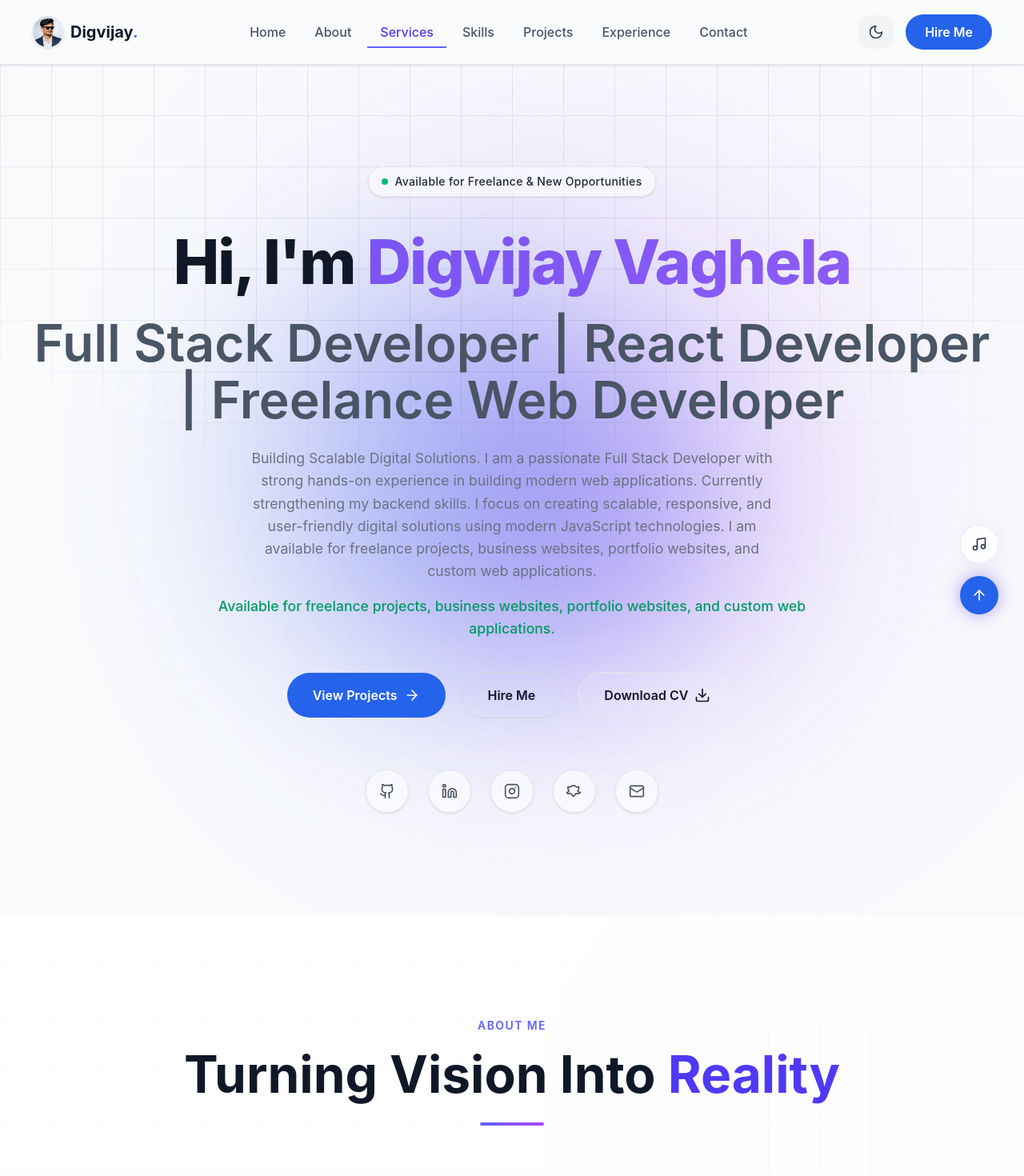
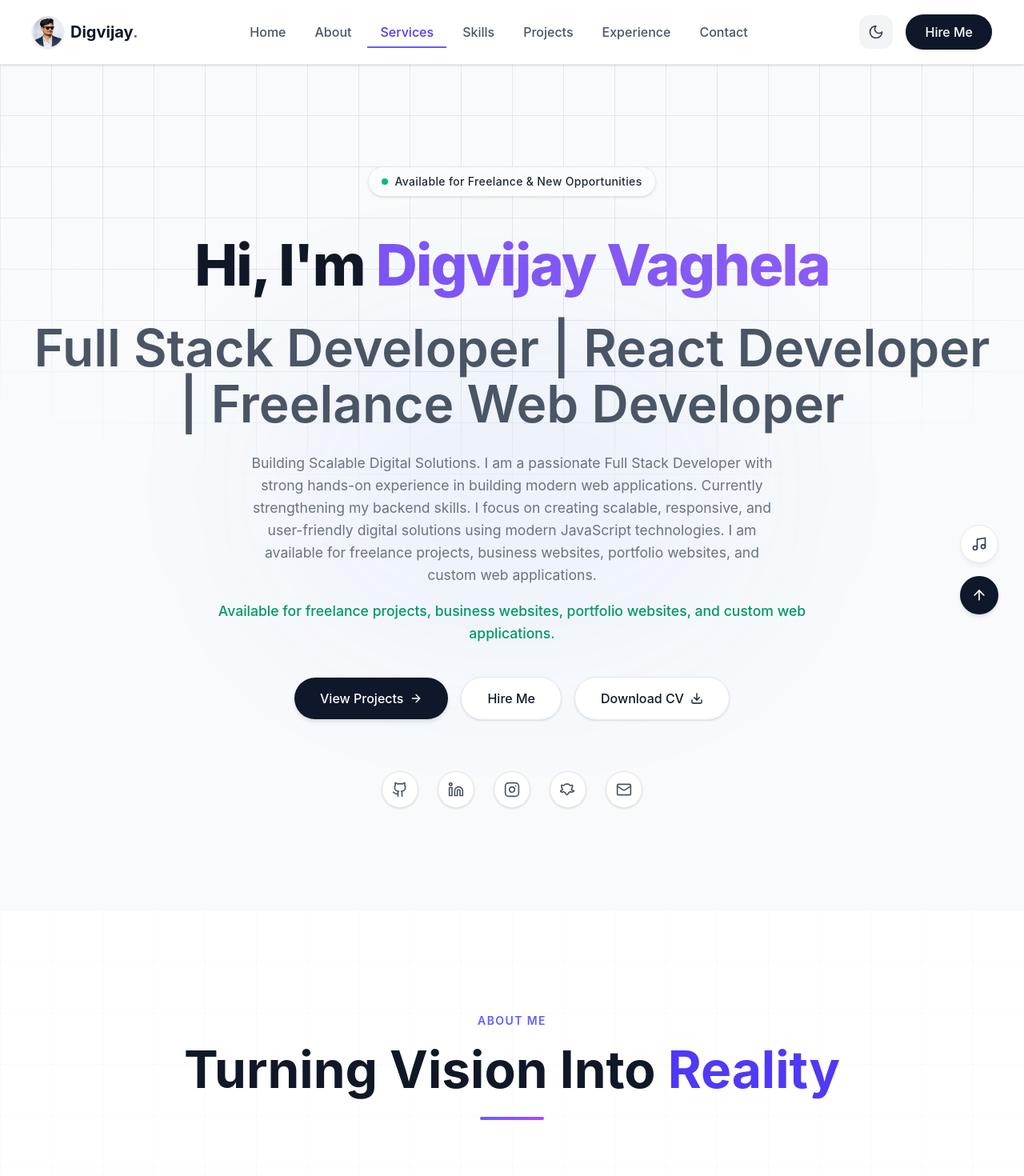
Before and after one commit to digvijayvaghelaa04/Portfolio-Dv, a React (Vite) app: page / in a window 1280 px wide. Shown: the top 1470 px of the page at 80% size. Built offline with nearby package versions, Linux system fonts and the light colour scheme.

Commit message:
Revert theme to clean minimal style and improve component design

```diff
--- a/src/app/components/Footer.tsx
+++ b/src/app/components/Footer.tsx
@@ -32,8 +32,6 @@ export function Footer() {
 
   return (
     <footer className="relative bg-[#0F172A] border-t border-white/10 overflow-hidden transition-colors duration-500">
-      {/* Background Glow */}
-      <div className="absolute inset-0 bg-[radial-gradient(ellipse_at_top,_var(--tw-gradient-stops))] from-[var(--primary)]/10 via-transparent to-transparent opacity-60" />
 
       <div className="relative z-10 container-fluid py-16">
         <div className="grid md:grid-cols-2 lg:grid-cols-4 gap-12 mb-12">
@@ -62,7 +60,7 @@ export function Footer() {
                     aria-label={social.label}
                     whileHover={{ scale: 1.1, y: -2 }}
                     whileTap={{ scale: 0.95 }}
-                    className="w-12 h-12 bg-white/5 border border-white/10 rounded-xl flex items-center justify-center hover:bg-[var(--primary)] hover:border-[var(--primary)] transition-all duration-300 group shadow-sm hover:shadow-[0_0_20px_rgba(108,76,241,0.6)] hover:-translate-y-1"
+                    className="w-12 h-12 bg-white/5 border border-white/10 rounded-xl flex items-center justify-center hover:bg-[var(--primary)] hover:border-[var(--primary)] transition-all duration-300 group shadow-sm hover:shadow-md hover:-translate-y-1"
                   >
                     <social.icon className="w-5 h-5 text-gray-400 group-hover:text-white transition-colors" />
                   </motion.a>
@@ -162,7 +160,7 @@ export function Footer() {
         viewport={{ once: false }}
         whileHover={{ scale: 1.1, y: -2 }}
         whileTap={{ scale: 0.9 }}
-        className="fixed bottom-8 right-8 w-12 h-12 bg-[var(--primary)] text-white rounded-full flex items-center justify-center shadow-[0_0_20px_rgba(108,76,241,0.5)] hover:bg-[var(--accent-blue)] transition-all duration-300 z-40 hover:shadow-[0_0_30px_rgba(108,76,241,0.8)]"
+        className="fixed bottom-8 right-8 w-12 h-12 bg-[var(--text-main)] text-white rounded-full flex items-center justify-center shadow-md hover:bg-[var(--primary)] transition-all duration-300 z-40 hover:shadow-lg"
       >
         <ArrowUp className="w-5 h-5" />
       </motion.button>
--- a/src/app/components/MusicPlayer.tsx
+++ b/src/app/components/MusicPlayer.tsx
@@ -98,7 +98,7 @@ export function MusicPlayer() {
             animate={{ opacity: 1, scale: 1, y: 0 }}
             exit={{ opacity: 0, scale: 0.8, y: 20 }}
             transition={{ duration: 0.3, type: 'spring', bounce: 0.4 }}
-            className="glass-card p-5 rounded-3xl w-64 shadow-2xl dark:shadow-[0_0_40px_rgba(108,76,241,0.2)] border border-[var(--primary)]/20 pointer-events-auto"
+            className="glass-card p-5 rounded-3xl w-64 shadow-md border border-gray-200 dark:border-[var(--border-light)] pointer-events-auto"
           >
             <div className="flex items-center justify-between mb-4">
               <div className="flex items-center gap-3">
@@ -119,7 +119,7 @@ export function MusicPlayer() {
             <div className="flex items-center gap-4 mb-5">
               <button
                 onClick={togglePlay}
-                className="w-12 h-12 flex-shrink-0 rounded-full bg-gradient-to-tr from-[var(--primary)] to-[var(--accent-blue)] text-white flex items-center justify-center hover:shadow-[0_0_20px_rgba(108,76,241,0.5)] transition-all shadow-lg hover:scale-105 active:scale-95"
+                className="w-12 h-12 flex-shrink-0 rounded-full bg-[var(--text-main)] text-white flex items-center justify-center hover:bg-[var(--primary)] transition-all shadow-sm hover:shadow-md hover:scale-105 active:scale-95"
                 aria-label={isPlaying ? "Pause music" : "Play music"}
               >
                 {isPlaying ? <Pause className="w-5 h-5 fill-current" /> : <Play className="w-5 h-5 ml-1 fill-current" />}
@@ -129,7 +129,7 @@ export function MusicPlayer() {
                 <div className="h-1.5 bg-gray-200 dark:bg-white/10 rounded-full overflow-hidden w-full relative">
                    {isPlaying ? (
                      <motion.div
-                       className="absolute top-0 left-0 bottom-0 bg-gradient-to-r from-[var(--primary)] to-[var(--accent-blue)] rounded-full w-full"
+                       className="absolute top-0 left-0 bottom-0 bg-[var(--primary)] rounded-full w-full"
                        animate={{ x: ['-100%', '100%'] }}
                        transition={{ duration: 3, repeat: Infinity, ease: 'linear' }}
                      />
@@ -168,17 +168,16 @@ export function MusicPlayer() {
         onClick={() => setIsOpen(!isOpen)}
         whileHover={{ scale: 1.1 }}
         whileTap={{ scale: 0.9 }}
-        className={`w-12 h-12 rounded-full flex items-center justify-center shadow-lg transition-all duration-300 relative pointer-events-auto ${
+        className={`w-12 h-12 rounded-full flex items-center justify-center shadow-sm hover:shadow-md transition-all duration-300 relative pointer-events-auto ${
           isOpen || isPlaying
-            ? 'bg-[var(--primary)] text-white shadow-[0_0_20px_rgba(108,76,241,0.5)] border-none'
-            : 'glass-card text-gray-700 dark:text-gray-300 hover:text-[var(--primary)] hover:border-[var(--primary)]/50'
+            ? 'bg-[var(--text-main)] text-white border-none'
+            : 'glass-card text-gray-700 dark:text-gray-300 hover:text-[var(--primary)] border border-gray-200 dark:border-white/10'
         }`}
         aria-label="Toggle music player"
       >
         <Music className="w-5 h-5" />
         {isPlaying && (
           <span className="absolute -top-1 -right-1 flex h-3 w-3">
-            <span className="animate-ping absolute inline-flex h-full w-full rounded-full bg-emerald-400 opacity-75"></span>
             <span className="relative inline-flex rounded-full h-3 w-3 bg-emerald-500 border-2 border-white dark:border-[#050505]"></span>
           </span>
         )}
--- a/src/app/components/Navbar.tsx
+++ b/src/app/components/Navbar.tsx
@@ -80,7 +80,7 @@ export function Navbar() {
               whileHover={{ scale: 1.05 }}
               whileTap={{ scale: 0.95 }}
             >
-              <div className="w-10 h-10 rounded-full overflow-hidden shadow-sm group-hover:shadow-lg dark:group-hover:shadow-[0_0_20px_rgba(99,102,241,0.3)] transition-all duration-300 border border-gray-200 dark:border-white/10 shrink-0">
+              <div className="w-10 h-10 rounded-full overflow-hidden shadow-sm group-hover:shadow-md transition-all duration-300 border border-gray-200 dark:border-white/10 shrink-0">
                 <img src={profileImg} alt="Digvijay" className="w-full h-full object-cover" />
               </div>
               <span className="text-xl font-bold text-gray-900 dark:text-white">
@@ -142,7 +142,7 @@ export function Navbar() {
                 initial={{ opacity: 0, scale: 0.8 }}
                 animate={{ opacity: 1, scale: 1 }}
                 transition={{ duration: 0.3, delay: 0.6 }}
-                className="px-6 py-2.5 bg-[var(--primary)] text-white font-semibold rounded-full hover:bg-[var(--accent-blue)] transition-all duration-300 hover:shadow-[0_0_20px_rgba(108,76,241,0.4)] hover:-translate-y-0.5"
+                className="px-6 py-2.5 bg-[var(--text-main)] text-white font-medium rounded-full hover:bg-[var(--primary)] transition-all duration-300 hover:-translate-y-0.5 shadow-sm hover:shadow-md"
               >
                 Hire Me
               </motion.button>
@@ -211,7 +211,7 @@ export function Navbar() {
 
               <button
                 onClick={() => scrollToSection("#contact")}
-                className="w-full px-4 py-3 bg-[var(--primary)] text-white rounded-xl font-semibold hover:bg-[var(--accent-blue)] transition-colors hover:shadow-[0_0_15px_rgba(108,76,241,0.3)]"
+                className="w-full px-4 py-3 bg-[var(--text-main)] text-white rounded-xl font-medium hover:bg-[var(--primary)] transition-colors shadow-sm hover:shadow-md"
               >
                 Hire Me
               </button>
--- a/src/app/sections/About.tsx
+++ b/src/app/sections/About.tsx
@@ -16,18 +16,7 @@ export function About() {
     >
       {/* Background Elements */}
       <div className="absolute inset-0 bg-[linear-gradient(to_right,#e5e7eb_1px,transparent_1px),linear-gradient(to_bottom,#e5e7eb_1px,transparent_1px)] dark:bg-[linear-gradient(to_right,#ffffff0a_1px,transparent_1px),linear-gradient(to_bottom,#ffffff0a_1px,transparent_1px)] bg-[size:4rem_4rem] opacity-20" />
-      <motion.div
-        className="absolute top-0 right-0 w-[500px] h-[500px] bg-indigo-500/10 dark:bg-indigo-500/10 rounded-full blur-[150px]"
-        animate={{
-          scale: [1, 1.1, 1],
-          opacity: [0.1, 0.2, 0.1],
-        }}
-        transition={{
-          duration: 10,
-          repeat: Infinity,
-          ease: "easeInOut",
-        }}
-      />
+
 
       <div className="relative z-10 container-fluid">
         {/* Section Header */}
@@ -89,7 +78,7 @@ export function About() {
             transition={{ duration: 0.6, delay: 0.3 }}
             className="h-full flex flex-col justify-center"
           >
-             <div className="space-y-6 text-gray-600 dark:text-gray-300 leading-relaxed glass-card p-8 rounded-3xl transition-all duration-300 hover:shadow-2xl hover:-translate-y-1">
+             <div className="space-y-6 text-gray-600 dark:text-gray-300 leading-relaxed glass-card p-8 rounded-3xl transition-all duration-300 hover:shadow-xl hover:-translate-y-1">
               <p>{portfolioData.about.bio}</p>
               <div className="h-px w-full bg-gradient-to-r from-transparent via-gray-200 dark:via-white/10 to-transparent my-6"></div>
               <p className="text-indigo-600 dark:text-indigo-400 font-medium leading-relaxed">{portfolioData.about.mission}</p>
@@ -128,8 +117,8 @@ export function About() {
               transition={{ duration: 0.5, delay: 0.6 + index * 0.1 }}
               className="group relative"
             >
-              <div className="p-8 glass-card rounded-3xl transition-all duration-300 hover:shadow-2xl dark:hover:shadow-[0_0_30px_rgba(108,76,241,0.2)] hover:-translate-y-2 hover:border-[var(--primary)]/50 h-full relative z-10 overflow-hidden">
-                <div className="absolute inset-0 bg-gradient-to-br from-indigo-500/5 dark:from-white/5 to-transparent opacity-0 group-hover:opacity-100 transition-opacity duration-500" />
+              <div className="p-8 glass-card rounded-3xl transition-all duration-300 hover:shadow-xl hover:-translate-y-1 h-full relative z-10 overflow-hidden">
+                <div className="absolute inset-0 bg-gradient-to-br from-indigo-500/5 dark:from-white/5 to-transparent opacity-0 group-hover:opacity-100 transition-opacity duration-300" />
                 <div className="relative">
                   <div className="w-14 h-14 bg-indigo-50 dark:bg-indigo-500/10 border border-indigo-100 dark:border-indigo-500/20 rounded-2xl flex items-center justify-center mb-6 group-hover:bg-indigo-100 dark:group-hover:bg-indigo-500/20 transition-colors duration-300">
                     <item.icon className="w-7 h-7 text-indigo-600 dark:text-indigo-400" />
--- a/src/app/sections/Experience.tsx
+++ b/src/app/sections/Experience.tsx
@@ -108,14 +108,13 @@ export function Experience() {
                       transition={{ duration: 0.4, delay: index * 0.2 + 0.1 }}
                       className="relative"
                     >
-                      <div className="w-6 h-6 bg-[var(--primary)] rounded-full border-4 border-gray-50 dark:border-[#050505] shadow-[0_0_15px_rgba(108,76,241,0.6)]" />
-                      <div className="absolute inset-0 bg-[var(--primary)] rounded-full animate-ping opacity-75" />
+                      <div className="w-6 h-6 bg-[var(--primary)] rounded-full border-4 border-gray-50 dark:border-[#050505] shadow-sm" />
                     </motion.div>
                   </div>
 
                   {/* Right Side - Content Card */}
                   <div className={isLeft ? "lg:order-2" : ""}>
-                    <div className="p-8 glass-card rounded-3xl hover:border-[var(--primary)]/50 transition-all duration-500 hover:shadow-2xl dark:hover:shadow-[0_0_30px_rgba(108,76,241,0.3)] shadow-lg group relative overflow-hidden z-10 hover:-translate-y-2">
+                    <div className="p-8 glass-card rounded-3xl hover:border-[var(--border-light)] transition-all duration-300 hover:shadow-xl shadow-md group relative overflow-hidden z-10 hover:-translate-y-1">
                       <div className="absolute inset-0 bg-gradient-to-br from-indigo-500/5 dark:from-white/5 to-transparent opacity-0 group-hover:opacity-100 transition-opacity duration-300" />
                       <div className="relative">
                         <p className="text-gray-600 dark:text-gray-300 mb-6 leading-relaxed font-medium">
--- a/src/app/sections/Hero.tsx
+++ b/src/app/sections/Hero.tsx
@@ -38,10 +38,8 @@ export function Hero() {
       {/* Premium Minimal Grid Background */}
       <div className="absolute inset-0 bg-[linear-gradient(to_right,#e5e7eb_1px,transparent_1px),linear-gradient(to_bottom,#e5e7eb_1px,transparent_1px)] dark:bg-[linear-gradient(to_right,#ffffff0a_1px,transparent_1px),linear-gradient(to_bottom,#ffffff0a_1px,transparent_1px)] bg-[size:4rem_4rem] [mask-image:radial-gradient(ellipse_70%_50%_at_50%_0%,#000_70%,transparent_110%)]" />
 
-      {/* Subtle Glowing Orbs for that modern 1% feel */}
-      <div className="absolute top-1/4 left-1/4 w-[500px] h-[500px] bg-[var(--primary)]/30 rounded-full blur-[120px] animate-blob mix-blend-multiply dark:mix-blend-screen" />
-      <div className="absolute top-1/3 right-1/4 w-[400px] h-[400px] bg-[var(--accent-blue)]/30 rounded-full blur-[120px] animate-blob animation-delay-2000 mix-blend-multiply dark:mix-blend-screen" />
-      <div className="absolute bottom-1/4 left-1/3 w-[600px] h-[600px] bg-purple-500/20 rounded-full blur-[150px] animate-blob animation-delay-4000 mix-blend-multiply dark:mix-blend-screen" />
+      {/* Subtle Soft Glow Behind Text */}
+      <div className="absolute top-1/2 left-1/2 -translate-x-1/2 -translate-y-1/2 w-[600px] h-[400px] bg-[var(--primary)]/5 rounded-full blur-[100px] pointer-events-none" />
 
       {/* Content */}
       <motion.div
@@ -56,7 +54,6 @@ export function Hero() {
           className="inline-flex items-center gap-2 px-4 py-2 rounded-full bg-white/50 dark:bg-white/5 border border-gray-200 dark:border-white/10 backdrop-blur-md mb-10 shadow-sm"
         >
           <span className="relative flex h-2 w-2">
-            <span className="animate-ping absolute inline-flex h-full w-full rounded-full bg-emerald-400 opacity-75"></span>
             <span className="relative inline-flex rounded-full h-2 w-2 bg-emerald-500"></span>
           </span>
           <span className="text-sm font-medium text-gray-800 dark:text-gray-300 tracking-wide">Available for Freelance & New Opportunities</span>
@@ -69,7 +66,7 @@ export function Hero() {
           transition={{ duration: 0.6, delay: 0.1, ease: "easeOut" }}
           className="max-w-4xl"
         >
-          <h1 className="font-extrabold mb-6 tracking-tight">
+          <h1 className="font-extrabold mb-6 tracking-tight text-4xl sm:text-5xl lg:text-7xl leading-tight">
             <span className="text-gray-900 dark:text-white">Hi, I'm </span>
             <br className="md:hidden" />
             <span className="bg-gradient-to-r from-[var(--grad-1-start)] to-[var(--grad-1-end)] bg-clip-text text-transparent animate-gradient">
@@ -100,19 +97,19 @@ export function Hero() {
           initial={{ opacity: 0, y: 20 }}
           animate={{ opacity: 1, y: 0 }}
           transition={{ duration: 0.6, delay: 0.3, ease: "easeOut" }}
-          className="flex flex-wrap items-center justify-center gap-5 mb-16"
+          className="flex flex-wrap items-center justify-center gap-4 mb-16"
         >
           <button
             onClick={() => scrollToSection("projects")}
-            className="group relative flex items-center justify-center gap-2 px-8 py-4 bg-[var(--primary)] text-white font-semibold rounded-full overflow-hidden transition-all duration-300 hover:scale-105 hover:bg-[var(--accent-blue)] hover:shadow-[0_0_40px_rgba(108,76,241,0.4)] w-full sm:w-auto"
+            className="group relative flex items-center justify-center gap-2 px-8 py-3.5 bg-[var(--text-main)] text-white font-medium rounded-full overflow-hidden transition-all duration-300 hover:bg-[var(--primary)] hover:-translate-y-0.5 shadow-md hover:shadow-lg w-full sm:w-auto"
           >
             <span>View Projects</span>
-            <ArrowRight className="w-5 h-5 group-hover:translate-x-1 transition-transform" />
+            <ArrowRight className="w-4 h-4 group-hover:translate-x-1 transition-transform" />
           </button>
 
           <button
             onClick={() => scrollToSection("contact")}
-            className="px-8 py-4 bg-transparent text-gray-900 dark:text-white font-semibold rounded-full border border-gray-300 dark:border-white/20 hover:bg-gray-100 dark:hover:bg-white/5 transition-all duration-300 w-full sm:w-auto"
+            className="px-8 py-3.5 bg-white dark:bg-[#1E293B] text-gray-900 dark:text-white font-medium rounded-full border border-gray-200 dark:border-white/10 hover:bg-gray-50 dark:hover:bg-white/5 transition-all duration-300 hover:-translate-y-0.5 shadow-sm hover:shadow-md w-full sm:w-auto"
           >
             Hire Me
           </button>
@@ -120,10 +117,10 @@ export function Hero() {
           <a
             href={cvPdf}
             download="Digvijay_Vaghela_CV.pdf"
-            className="group relative flex items-center justify-center gap-2 px-8 py-4 bg-white/10 dark:bg-white/5 backdrop-blur-md text-gray-900 dark:text-white font-semibold rounded-full border border-gray-200 dark:border-white/10 overflow-hidden transition-all duration-300 hover:scale-105 hover:bg-gray-50 dark:hover:bg-white/10 hover:shadow-[0_0_30px_rgba(108,76,241,0.2)] w-full sm:w-auto"
+            className="group relative flex items-center justify-center gap-2 px-8 py-3.5 bg-white dark:bg-[#1E293B] text-gray-900 dark:text-white font-medium rounded-full border border-gray-200 dark:border-white/10 overflow-hidden transition-all duration-300 hover:bg-gray-50 dark:hover:bg-white/5 hover:-translate-y-0.5 shadow-sm hover:shadow-md w-full sm:w-auto"
           >
             <span>Download CV</span>
-            <Download className="w-5 h-5 group-hover:translate-y-1 transition-transform" />
+            <Download className="w-4 h-4 group-hover:translate-y-1 transition-transform" />
           </a>
         </motion.div>
 
@@ -147,9 +144,8 @@ export function Hero() {
                 target="_blank"
                 rel="noopener noreferrer"
                 aria-label={label}
-                className="flex p-4 bg-white/50 dark:bg-white/5 backdrop-blur-md border border-gray-200 dark:border-white/10 rounded-full hover:border-[var(--primary)] dark:hover:border-[var(--primary)] hover:bg-gray-50 dark:hover:bg-white/10 transition-all duration-300 shadow-sm dark:shadow-none relative overflow-hidden"
-              whileHover={{ scale: 1.1, y: -2 }}
-              whileTap={{ scale: 0.95 }}
+                className="flex p-3 bg-white dark:bg-[#1E293B] border border-gray-200 dark:border-white/10 rounded-full hover:border-[var(--primary)] dark:hover:border-[var(--primary)] hover:bg-gray-50 dark:hover:bg-[#1E293B] transition-all duration-300 shadow-sm relative overflow-hidden"
+              whileHover={{ y: -2 }}
               initial={{ opacity: 0, y: 20 }}
               animate={{ opacity: 1, y: 0 }}
               transition={{ duration: 0.3, delay: 0.6 + index * 0.1 }}
--- a/src/app/sections/Services.tsx
+++ b/src/app/sections/Services.tsx
@@ -67,10 +67,10 @@ export function Services() {
               transition={{ duration: 0.5, delay: index * 0.1 }}
               className="group relative"
             >
-              <div className="p-8 glass-card rounded-3xl transition-all duration-500 hover:shadow-[0_20px_40px_rgba(108,76,241,0.15)] dark:hover:shadow-[0_0_40px_rgba(108,76,241,0.3)] shadow-lg h-full relative z-10 overflow-hidden hover:-translate-y-2 hover:border-[var(--primary)]/50">
-                <div className="absolute inset-0 bg-gradient-to-br from-[var(--primary)]/5 dark:from-white/5 to-transparent opacity-0 group-hover:opacity-100 transition-opacity duration-500" />
+              <div className="p-8 glass-card rounded-3xl transition-all duration-300 hover:shadow-xl shadow-sm h-full relative z-10 overflow-hidden hover:-translate-y-1 hover:border-[var(--border-light)]">
+                <div className="absolute inset-0 bg-gradient-to-br from-[var(--primary)]/5 dark:from-white/5 to-transparent opacity-0 group-hover:opacity-100 transition-opacity duration-300" />
                 <div className="relative">
-                  <div className="w-14 h-14 glass-card border-white/10 rounded-2xl flex items-center justify-center mb-6 group-hover:bg-[var(--primary)]/10 dark:group-hover:bg-[var(--primary)]/20 group-hover:border-[var(--primary)]/30 transition-all duration-300 shadow-sm group-hover:scale-110 group-hover:rotate-3">
+                  <div className="w-14 h-14 glass-card border-[var(--border-light)] rounded-2xl flex items-center justify-center mb-6 group-hover:bg-[var(--primary)]/5 dark:group-hover:bg-[var(--primary)]/10 transition-all duration-300 shadow-sm group-hover:scale-105">
                     <service.icon className="w-7 h-7 text-[var(--primary)]" />
                   </div>
                   <h4 className="font-bold text-gray-900 dark:text-white mb-3 tracking-wide">{service.title}</h4>
--- a/src/styles/theme.css
+++ b/src/styles/theme.css
@@ -42,14 +42,15 @@
   --sidebar-border: #e5e7eb;
   --sidebar-ring: #2563eb;
 
-  /* Custom Portfolio Colors - Light Mode */
+  /* Custom Portfolio Colors - Light Mode (Minimal) */
   --hero-blue: #6C4CF1;
-  --hero-blue-glow: rgba(108, 76, 241, 0.3);
+  --hero-blue-glow: rgba(108, 76, 241, 0.1);
   --accent-blue: #8B5CF6;
   --light-bg: #F8FAFC;
   --lighter-bg: #ffffff;
-  --card-light: rgba(255, 255, 255, 0.85);
-  --border-light: rgba(108, 76, 241, 0.1);
+  --card-light: #ffffff;
+  --border-light: #E5E7EB;
+  --text-main: #0F172A;
   --grad-1-start: #6C4CF1;
   --grad-1-end: #8B5CF6;
   --grad-2-start: #0F172A;
@@ -93,14 +94,14 @@
   --sidebar-border: rgba(108, 76, 241, 0.15);
   --sidebar-ring: rgba(108, 76, 241, 0.5);
 
-  /* Custom Portfolio Colors - Dark Mode */
+  /* Custom Portfolio Colors - Dark Mode (Minimal) */
   --hero-red: #6C4CF1;
-  --hero-red-glow: rgba(108, 76, 241, 0.5);
+  --hero-red-glow: rgba(108, 76, 241, 0.15);
   --accent-red: #8B5CF6;
   --dark-bg: #0F172A;
-  --darker-bg: #050505;
-  --card-dark: rgba(30, 41, 59, 0.7);
-  --border-glow: rgba(108, 76, 241, 0.3);
+  --darker-bg: #0F172A;
+  --card-dark: #1E293B;
+  --border-glow: rgba(255, 255, 255, 0.1);
   --grad-1-start: #6C4CF1;
   --grad-1-end: #8B5CF6;
   --grad-2-start: #0F172A;
@@ -227,28 +228,28 @@
 @layer utilities {
   .glass-card {
     background: var(--card-light);
-    backdrop-filter: blur(16px);
-    -webkit-backdrop-filter: blur(16px);
     border: 1px solid var(--border-light);
-    box-shadow: 0 4px 30px rgba(0, 0, 0, 0.05);
+    box-shadow: 0 4px 6px -1px rgba(0, 0, 0, 0.05), 0 2px 4px -1px rgba(0, 0, 0, 0.03);
   }
 
   .dark .glass-card {
     background: var(--card-dark);
-    border: 1px solid rgba(255, 255, 255, 0.05);
-    box-shadow: 0 4px 30px rgba(0, 0, 0, 0.2);
+    border: 1px solid rgba(255, 255, 255, 0.1);
+    box-shadow: 0 4px 6px -1px rgba(0, 0, 0, 0.2), 0 2px 4px -1px rgba(0, 0, 0, 0.1);
   }
 
   .glass-navbar {
-    background: rgba(248, 250, 252, 0.75);
-    backdrop-filter: blur(20px);
-    -webkit-backdrop-filter: blur(20px);
-    border-bottom: 1px solid rgba(108, 76, 241, 0.1);
+    background: rgba(255, 255, 255, 0.9);
+    backdrop-filter: blur(12px);
+    -webkit-backdrop-filter: blur(12px);
+    border-bottom: 1px solid var(--border-light);
   }
 
   .dark .glass-navbar {
-    background: rgba(15, 23, 42, 0.75);
-    border-bottom: 1px solid rgba(255, 255, 255, 0.05);
+    background: rgba(15, 23, 42, 0.9);
+    backdrop-filter: blur(12px);
+    -webkit-backdrop-filter: blur(12px);
+    border-bottom: 1px solid rgba(255, 255, 255, 0.1);
   }
 
   .text-gradient {
@@ -258,22 +259,3 @@
     background-image: linear-gradient(to right, var(--grad-1-start), var(--grad-1-end));
   }
 }
-
-@keyframes blob {
-  0% { transform: translate(0px, 0px) scale(1); }
-  33% { transform: translate(30px, -50px) scale(1.1); }
-  66% { transform: translate(-20px, 20px) scale(0.9); }
-  100% { transform: translate(0px, 0px) scale(1); }
-}
-
-.animate-blob {
-  animation: blob 7s infinite;
-}
-
-.animation-delay-2000 {
-  animation-delay: 2s;
-}
-
-.animation-delay-4000 {
-  animation-delay: 4s;
-}
```
Also changed, not shown: src/app/sections/Contact.tsx (+3 -15 lines), src/app/sections/Projects.tsx (+4 -16 lines), src/app/sections/Skills.tsx (+3 -15 lines), 5 other files (tests, documents, lock files or other folders).
